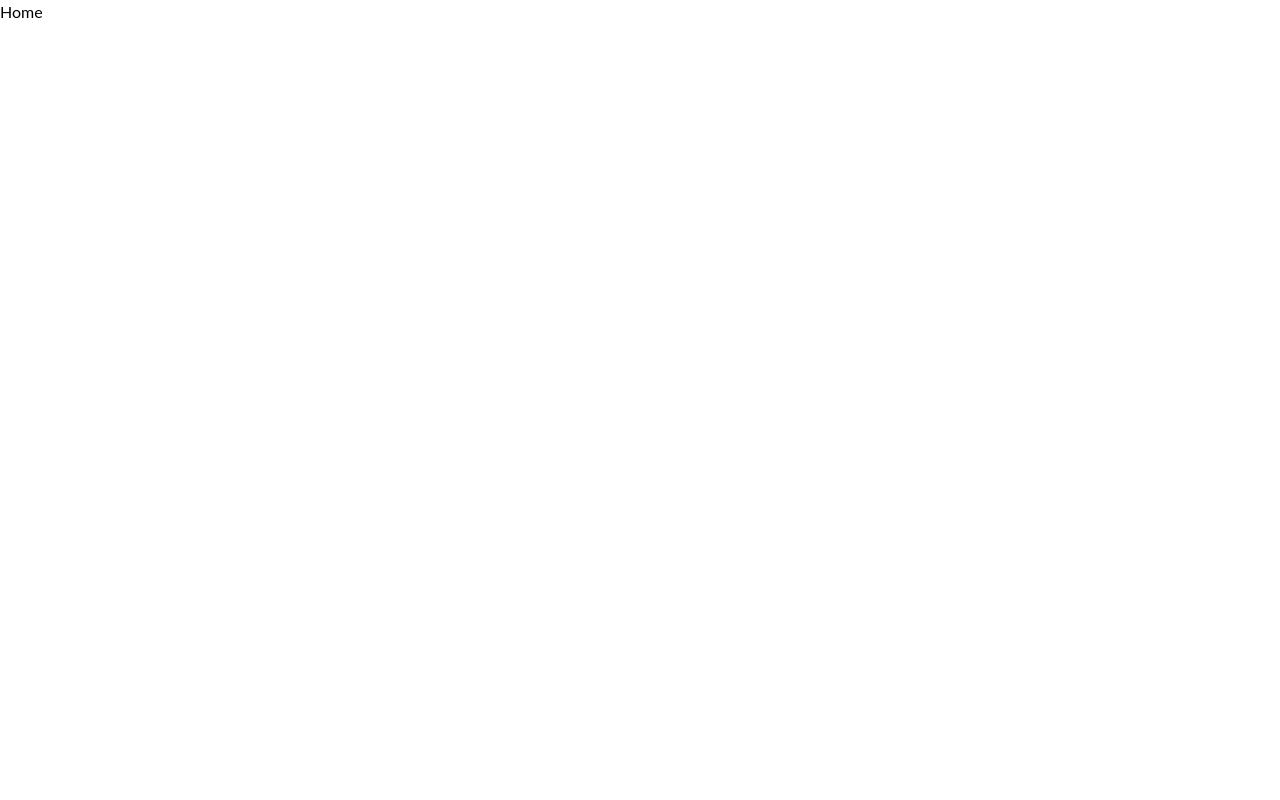
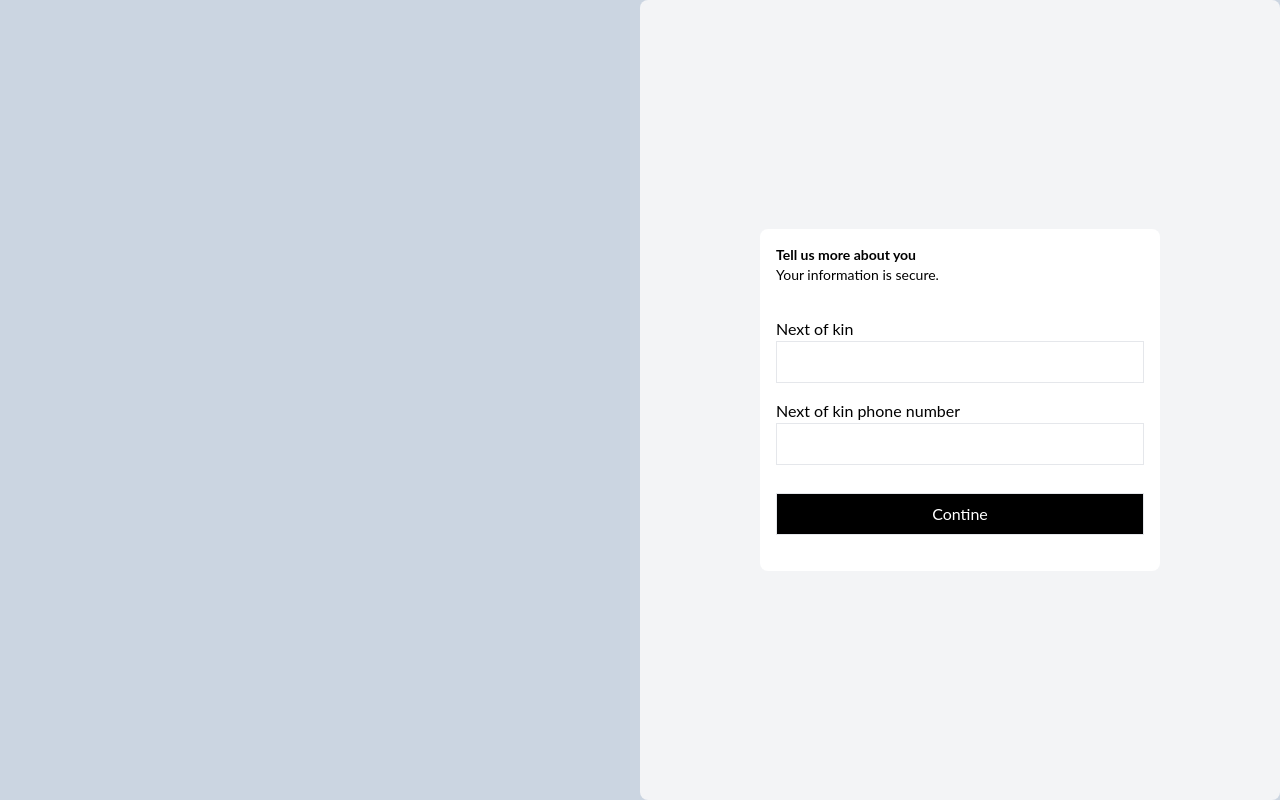
Before and after one commit to Leona-cloud/Hostel-management-system-Frontend, a React (Create React App) app in the folder hostel-mgt/: page /next-of-kin in a window 1280 px wide. Built offline with nearby package versions, Linux system fonts and the light colour scheme.

Commit message:
chore: screens for email verification (#1)

```diff
--- a/hostel-mgt/src/App.js
+++ b/hostel-mgt/src/App.js
@@ -4,6 +4,9 @@ import Login from './components/Login';
 import Home from './container/Home';
 import Register from './components/Register';
 import RegisterCont1 from './components/RegisterCont1';
+import StudentNextOfKin from './components/studentNextOfKin';
+import UploadCertificate from './components/uploadCertificate';
+import EmailVerification from './components/emailVerification';
 
 const App = () => {
   return (
@@ -11,6 +14,9 @@ const App = () => {
         <Route path='Login' element={<Login />} />
         <Route path='Register' element={<Register />} />
         <Route path='RegisterCont1' element={<RegisterCont1 />} />
+        <Route path='next-of-kin' element={<StudentNextOfKin />} />
+        <Route path='upload-certificate' element={<UploadCertificate />} />
+        <Route path='email-verification' element={<EmailVerification />} />
         <Route path='/*' element={<Home />} />
    </Routes>
   )
--- a/hostel-mgt/src/components/Register.jsx
+++ b/hostel-mgt/src/components/Register.jsx
@@ -29,7 +29,7 @@ const Register = () => {
         </div>
         <button className='border w-full my-5 py-2 bg-black text-white hover:bg-slate-400 '>Next</button>
       </form>
-    </div>
+        </div>
     </div>
   )
 }
--- a/hostel-mgt/src/components/RegisterCont1.jsx
+++ b/hostel-mgt/src/components/RegisterCont1.jsx
@@ -11,8 +11,8 @@ const RegisterCont1 = () => {
         <h2 className=' text-sm font-bold'>Tell us more about you</h2>
         <p className= 'text-sm'>Your information is secure.</p>
         <br/>
-        <div className='flex flex-col justify-left'>
-          <input  placeholder= 'picture' className='border p-0.5' type= "file" name='Picture' />
+        <div >
+          <input  placeholder= 'picture' className='box-border h-32 w-32 p-4 border-4 ... object-fill' type= "file" name='Picture' />
         </div>
         <div className='flex flex-col py-1'>
           <label>FullName</label>
--- /dev/null
+++ b/hostel-mgt/src/components/emailVerification.jsx
@@ -0,0 +1,27 @@
+import React from 'react'
+import emailImg from '../assets/email.png'
+
+const EmailVerification = () => {
+  return (
+    <div  className='grid grid-cols-1 sm:grid-cols-2 h-screen w-full bg-slate-300'>
+        <div className='flex flex-col justify-center items-center'>
+        <h2 className='text-4xl font-bold font-mono'>Email Verification</h2>
+           <img className= 'object-scale-down h-48 w-96 ...' src= {emailImg} alt='' />
+        </div>
+        <div className='bg-gray-100 flex flex-col justify-center items-center  rounded-lg'>
+      <form className='max-w-[400px] w-full max-auto bg-white p-4 rounded-lg'>
+        <h2 className=' text-sm font-bold'>Verify your email.</h2>
+        <p className= 'text-sm'>A link will be sent to your mail address</p>
+        <br/>
+        <div className='flex flex-col py-2'>
+          <label>Email</label>
+          <input className='border p-2' type="email" />
+        </div>
+        <button className='border w-full my-5 py-2 bg-black text-white hover:bg-slate-400 '>proceed</button>
+      </form>
+    </div>
+    </div>
+  )
+}
+
+export default EmailVerification
--- /dev/null
+++ b/hostel-mgt/src/components/studentNextOfKin.jsx
@@ -0,0 +1,29 @@
+import React from 'react'
+
+const StudentNextOfKin = () => {
+  return (
+    <div  className='grid grid-cols-1 sm:grid-cols-2 h-screen w-full bg-slate-300'>
+        <div className='flex flex-col justify-center items-center'>
+
+        </div>
+        <div className='bg-gray-100 flex flex-col justify-center items-center  rounded-lg'>
+      <form className='max-w-[400px] w-full max-auto bg-white p-4 rounded-lg'>
+        <h2 className=' text-sm font-bold'>Tell us more about you</h2>
+        <p className= 'text-sm'>Your information is secure.</p>
+        <br/>
+        <div className='flex flex-col py-2'>
+          <label>Next of kin</label>
+          <input className='border p-2' type="text" />
+        </div>
+        <div className='flex flex-col py-2'>
+          <label>Next of kin phone number</label>
+          <input className='border p-2' type="tel" />
+        </div>
+        <button className='border w-full my-5 py-2 bg-black text-white hover:bg-slate-400 '>Contine</button>
+      </form>
+    </div>
+    </div>
+  )
+}
+
+export default StudentNextOfKin
--- /dev/null
+++ b/hostel-mgt/src/components/uploadCertificate.jsx
@@ -0,0 +1,25 @@
+import React from 'react'
+
+const UploadCertificate = () => {
+  return (
+    <div  className='grid grid-cols-1 sm:grid-cols-2 h-screen w-full bg-slate-300'>
+        <div className='flex flex-col justify-center items-center'>
+
+        </div>
+        <div className='bg-gray-100 flex flex-col justify-center items-center  rounded-lg'>
+      <form className='max-w-[400px] w-full max-auto bg-white p-4 rounded-lg'>
+        <h2 className=' text-sm font-bold'>Upload Clearance Certificate.</h2>
+        <p className= 'text-sm'>Your information is secure.</p>
+        <br/>
+        <div className='flex flex-col py-10 '>
+          <input className='border p-2  h-full ' type="file" />
+        </div>
+
+        <button className='border w-full my-5 py-2 bg-black text-white hover:bg-slate-400 '>upload</button>
+      </form>
+    </div>
+    </div>
+  )
+}
+
+export default UploadCertificate
```
Also changed, not shown: hostel-mgt/src/assets/email.png (added).
